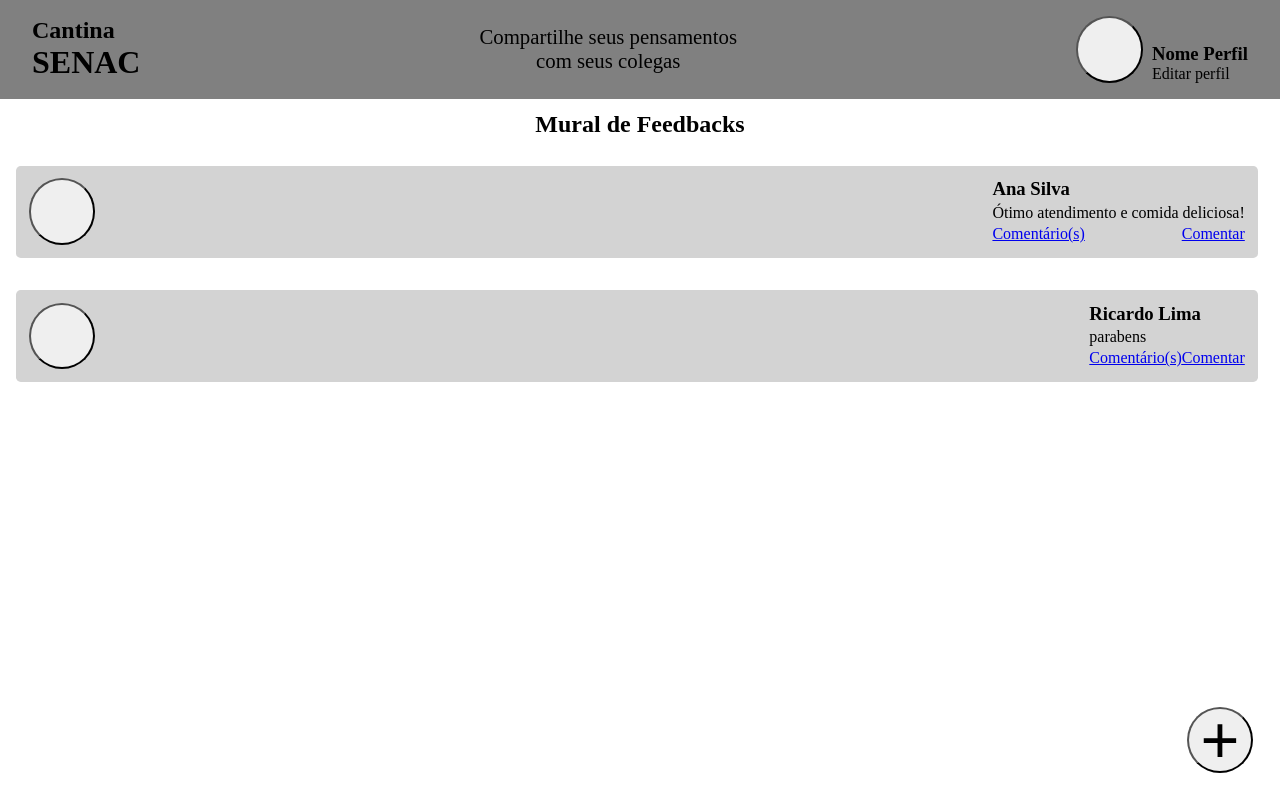
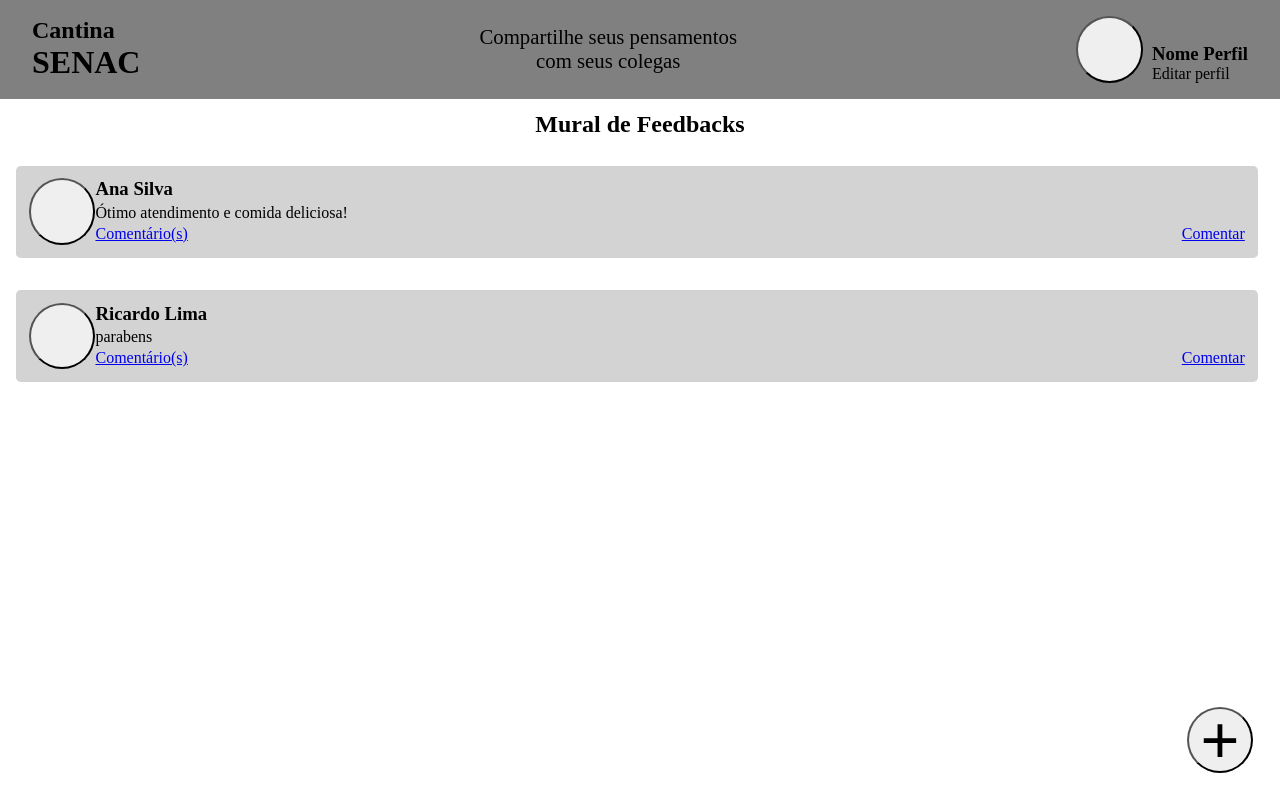
Before and after one commit to prof-lucas-senac/cantina-senac-2025-front, an Angular app: page /feedbacks in a window 1280 px wide. Built offline with nearby package versions, Linux system fonts and the light colour scheme.

Commit message:
mini att sobre estilização

```diff
--- a/src/app/components/feedbacks/card-feedback/card-feedback.component.css
+++ b/src/app/components/feedbacks/card-feedback/card-feedback.component.css
@@ -25,3 +25,7 @@ section p {
     display: flex;
     justify-content: space-between;
 }
+
+.div-feedback {
+  width: 100%;
+}
```
